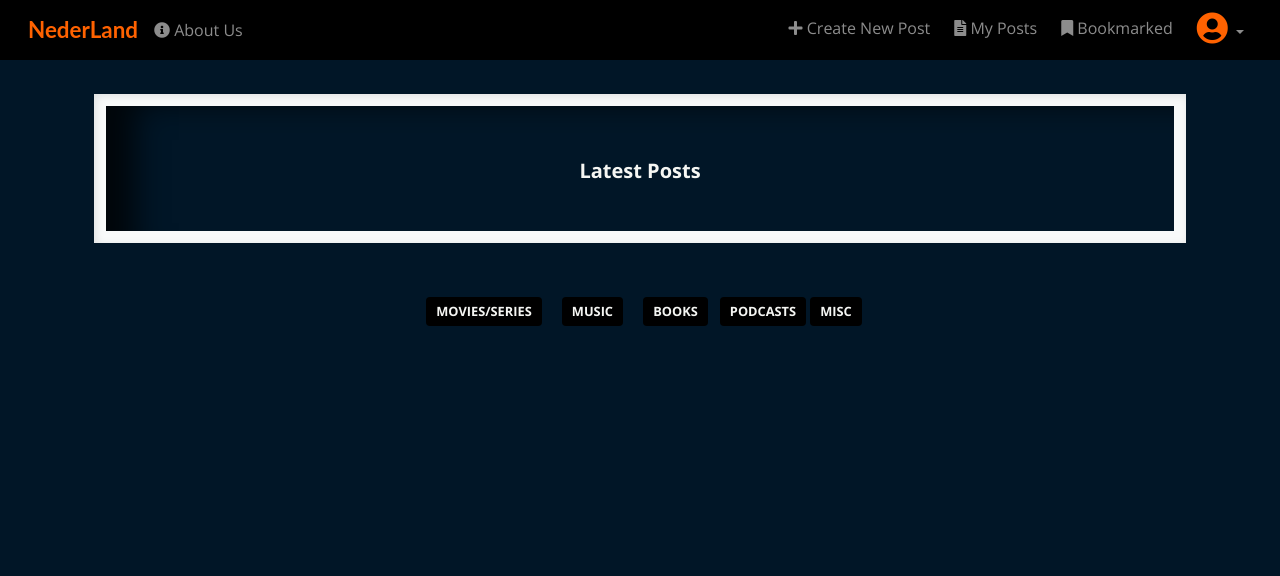
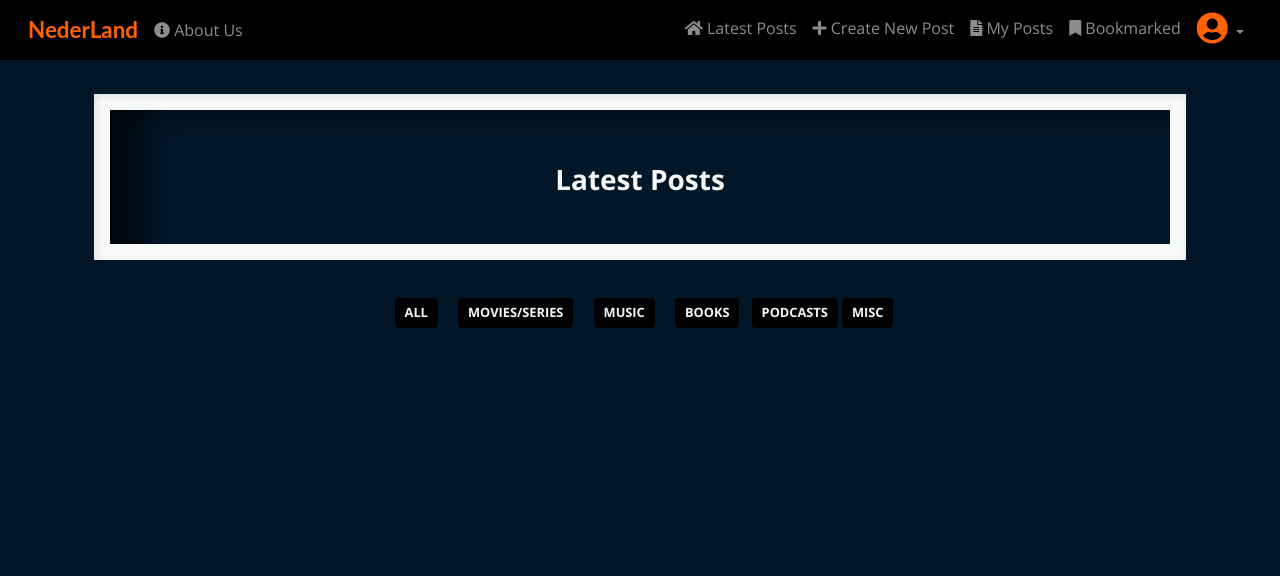
Before and after one commit to Blignaut24/NederLearn_V5, a Django app: page / in a window 1280 px wide. Shown: the top 576 px of the page. Run offline with Django 5.2, Linux system fonts and the light colour scheme; the visitor is signed in with stand-in values (Sample User, id 1); data that the repository does not hold is empty; some web fonts are replaced.

Commit message:
style: edit post detail and styles to navbar

```diff
--- a/nederlearn/settings.py
+++ b/nederlearn/settings.py
@@ -51,7 +51,7 @@
     "nederlearn-v5-c628536a9899.herokuapp.com",  # Current production server
     # Development Environments
     "localhost",  # Local development server
-    "8000-blignaut24-nederlearnv5-uu5fukd60x9.ws-eu117.gitpod.io",  # GitPod workspace
+    "8000-blignaut24-nederlearnv5-rg2cno7yf87.ws-eu117.gitpod.io",  # GitPod workspace
 ]
 
 # =======================================
--- a/static/css/style.css
+++ b/static/css/style.css
@@ -164,7 +164,7 @@
        background-color: var(--secondary-color);
        color: var(--light-text);
        border: none;
-       padding: 8px 16px;
+       padding: 4px 8px;
        border-radius: 4px;
        text-transform: uppercase;
        font-weight: bold;
@@ -399,7 +399,6 @@
 
 /* Author Tag */
 .author {
-    position: absolute;
     bottom: -5px;
     left: 6px;
     color: var(--light-text);
@@ -751,7 +750,7 @@
     .profile-img {
         margin-bottom: 20px;
     }
-}
+
 
 .masthead-text h1 {
     font-size: 14px;
@@ -770,6 +769,13 @@
     max-height: 300px;
 }
 
+.btn {
+    padding: 5px 10px;
+    font-size: 0.8em;
+}
+
+}
+
 /* Extra small screen adjustments */
 @media (max-width: 580px) {
     h1 {
@@ -779,18 +785,32 @@
     .login-logo img {
         max-height: 30vh;
     }
-}
 
     .card-body {
-        padding: 12px;
+        padding: 16px;
     }
 
-.blogpost-card {
-    height: 508px;
-}
+    .top-categories td:first-child {
+        text-align: left;
+    }
 
-h2 {
-    font-size: 18px;
+    .profile-details {
+        padding: 0px;
+    }
+
+    .profile-table td {
+        padding: 4px;
+    }
+
+    .masthead-image {
+        order: -1;
+        /* Switches place for image (above the text) */
+    }
+
+    .blogpost-card {
+        height: 508px;
+    }
+
 }
 
 /* Mobile-first optimizations */
@@ -818,6 +838,10 @@
         padding: 8px;
     }
 
+    .card-body {
+        padding: 12px;
+    }
+
     .blogpost-card {
         height: 470px;
     }
--- a/templates/base.html
+++ b/templates/base.html
@@ -29,8 +29,8 @@
 
     <body class="d-flex flex-column h-100">
         {% comment %} Navigation Bar {% endcomment %}
-        <nav class="navbar navbar-expand-lg navbar-dark" aria-label=" Main
-        navigation">
+        <nav class="navbar navbar-expand-lg navbar-dark"
+        aria-label="Main navigation">
             <div class="container-fluid mx-3">
                 {% comment %} Brand Logo {% endcomment %}
                 <a class="navbar-logo me-2"
@@ -43,16 +43,16 @@
                 </button>
 
                 <div class="collapse navbar-collapse" id="navbarContent">
-                    <ul class="navbar-nav me-auto mb-2 mb-lg-0">
+                    <ul class="navbar-nav me-auto">
                          <!-- About Us Link -->
-                    <li class="nav-item me-2">
+                        <li class="nav-item">
                         <a class="nav-link" href="{% url 'about_us' %}"
                             aria-label="About Us">
                             <i class="fas fa-info-circle"></i> About Us
                         </a>
                         </li>
                         {% if not user.is_authenticated %}
-                        <li class="nav-item me-2">
+                        <li class="nav-item">
                             <a class="nav-link" href="{% url 'account_signup' %}"
                                 aria-label="Join the Club">
                                 <i class="fas fa-user-friends"></i> Join
@@ -62,22 +62,39 @@
                         {% endif %}
                     </ul>
                     {% if user.is_authenticated %}
-                    <ul class="navbar-nav ms-auto mb-2 mb-lg-0">
-                        <li class="nav-item me-2"><a class="nav-link"
-                                href="{% url 'blogpost_create' %}">
+                    <ul class="navbar-nav ms-auto">
+                        <!-- Links for authenticated users -->
+                        <!-- Latest Posts Link -->
+                        <li class="nav-item">
+                            <a class="nav-link" href="{% url 'home' %}">
+                                <i class="fas fa-home"
+                                    aria-label="Latest Posts"></i> Latest
+                                Posts
+                            </a>
+                        </li>
+                        <!-- Create New Post Link -->
+                        <li class="nav-item">
+                            <a class="nav-link" href="{% url 'blogpost_create' %}">
                                 <i class="fas fa-plus"
-                                aria-label="Create New Post"></i>
-                                Create New Post</a></li>
-                        <li class="nav-item me-2"><a class="nav-link"
-                                href="{% url 'my_posts' %}"><i
-                                class="fas fa-file-alt"
-                                aria-label="My Posts"></i> My
-                            Posts</a></li>
-                         <li class="nav-item me-2"><a class="nav-link"
-                            href="{% url 'bookmarked' %}"><i
-                            class="fas fa-bookmark"
-                            aria-label="Bookmarked"></i>
-                        Bookmarked</a></li>
+                                aria-label="Create New Post">
+                            </i>
+                            Create New Post
+                        </a>
+                    </li>
+                    <!-- My Posts Link -->
+                    <li class="nav-item">
+                        <a class="nav-link" href="{% url 'my_posts' %}">
+                            <i class="fas fa-file-alt"
+                                aria-label="My Posts"></i> My Posts
+                        </a>
+                    </li>
+                    <!-- Bookmarked Link -->
+                    <li class="nav-item">
+                        <a class="nav-link" href="{% url 'bookmarked' %}">
+                            <i class="fas fa-bookmark"
+                                aria-label="Bookmarked"></i> Bookmarked
+                        </a>
+                    </li>
                         <!-- Dropdown for User Profile -->
                         <li class="nav-item dropdown">
                             <a class="nav-link dropdown-toggle" href="#"
@@ -97,8 +114,7 @@
                                 <li><a class="dropdown-item"
                                         href="{% url 'profile_edit' %}"><i
                                         class="fas fa-edit"
-                                        aria-label="Edit Profile"></i>
-                                        Edit Profile</a></li>
+                                        aria-label="Edit Profile"></i> Edit Profile</a></li>
                                 <li><a class="dropdown-item"
                                         href="{% url 'account_delete' request.user.pk %}"><i
                                         class="fas fa-cog"
@@ -107,7 +123,8 @@
                                 <li><a class="dropdown-item"
                                         href="{% url 'account_logout' %}"><i
                                         class="fas fa-sign-out-alt"
-                                        aria-label="Log out"></i>Log Out</a></li>
+                                        aria-label="Log out"></i> Log Out</a>
+                                    </li>
                             </ul>
                         </li>
                     </ul>
@@ -153,9 +170,11 @@
         <!-- JavaScript for Message Dismissal -->
         <script>
             setTimeout(function () {
-                let messages = document.querySelectorAll('.message-alert');
+                let messages = document.querySelectorAll(
+                    '.message-alert');
                 messages.forEach(function (message) {
-                    let alert = new bootstrap.Alert(message);
+                    let alert = new bootstrap.Alert(
+                        message);
                     alert.close();
             });
             }, 2000);
--- a/templates/index.html
+++ b/templates/index.html
@@ -20,7 +20,9 @@
         {# Purpose: Allows users to filter blog posts by category #}
         <div class="col-12 mt-3">
             <div class="row">
-                <div id="category-buttons" class="my-4 text-center">
+                <div class="mt-2 text-center">
+                    <a href="{% url 'home' %}"
+                        class="btn ctg btn-secondary m-2">All</a>
                     <a href="?category=Movies/Series"
                     class="btn ctg btn-secondary m-2">Movies/Series</a>
                     <a href="?category=Music Albums"
@@ -49,13 +51,12 @@
                                                 src="{{ blogpost.featured_image.url }}"
                                                 alt="{{ blogpost.blog_title }} Image">
                                         </div>
+                                    </a>
+                                    <!-- Blogpost details -->
                                     <div class="image-flash">
                                         <p class="author">Author:
                                             {{ blogpost.author }}</p>
                                     </div>
-
-                                </div>
-                            </a>
                                     <a href="{% url 'blogpost_detail' blogpost.slug %}"
                                         class="post-link">
                                         <h2 class="card-title mt-4">
@@ -70,17 +71,15 @@
                                     <p class="card-text text-muted h6">
                                         {{ blogpost.created_on }} <i
                                             class="far fa-heart"></i>
-                                {{ blogpost.number_of_likes }}
-                            </p>
+                                        {{ blogpost.number_of_likes }}</p>
+
                                 </div>
+                            </div>
+                        </div>
+                        {% endfor %}
                     </div>
 
                 </div>
-                    {% endfor %}
-                </div>
-            </div>
-
-
 
                 <!-- Pagination code Inspired by Code Institute django walkthrough project -->
                 {% if is_paginated %}
@@ -91,7 +90,8 @@
                 class="btn-secondary">&laquo; PREV</a></li>
                 {% endif %}
 <!-- Display Current Page Number and Total Pages -->
-              <li class="page-item disabled"><a class="custom-page-number">
+<li class="page-item disabled"><a
+    class="custom-page-number">
     {{ page_obj.number }} of
     {{ page_obj.paginator.num_pages }}</a></li>
     {% if page_obj.has_next %}
@@ -101,6 +101,8 @@
 </ul>
 </nav>
         {% endif %}
+
+        </div>
     </div>
 </div>
 </div>
@@ -112,14 +114,17 @@
 <script>
     // Initialize category button states
     document.addEventListener("DOMContentLoaded", function () {
-        // Select all category filter buttons
-        let categoryButtons = document.querySelectorAll('.btn.ctg');
+        // Get all category buttons
+        let categoryButtons = document.querySelectorAll(
+            '.btn.ctg');
         // Get current URL parameters for category filtering
-        let currentSearchParams = new URLSearchParams(window.location
+        let currentSearchParams = new URLSearchParams(window
+            .location
             .search);
         // Set active state for matching category button
         categoryButtons.forEach(function (button) {
-            let buttonCategory = button.getAttribute('href')
+            let buttonCategory = button.getAttribute(
+                    'href')
                 .split('=')[1];
             if (currentSearchParams.get('category') ===
                 decodeURIComponent(buttonCategory)) {
@@ -132,7 +137,8 @@
         button.addEventListener('click', function () {
             document.querySelectorAll('.btn.ctg').forEach(
                 function (otherButton) {
-                    otherButton.classList.remove('active');
+                    otherButton.classList.remove(
+                        'active');
                 });
             button.classList.add('active');
         });
```
Also changed, not shown: templates/blogpost_detail.html (+5 -11 lines). Lines whose indentation alone changed are shown as unchanged.
